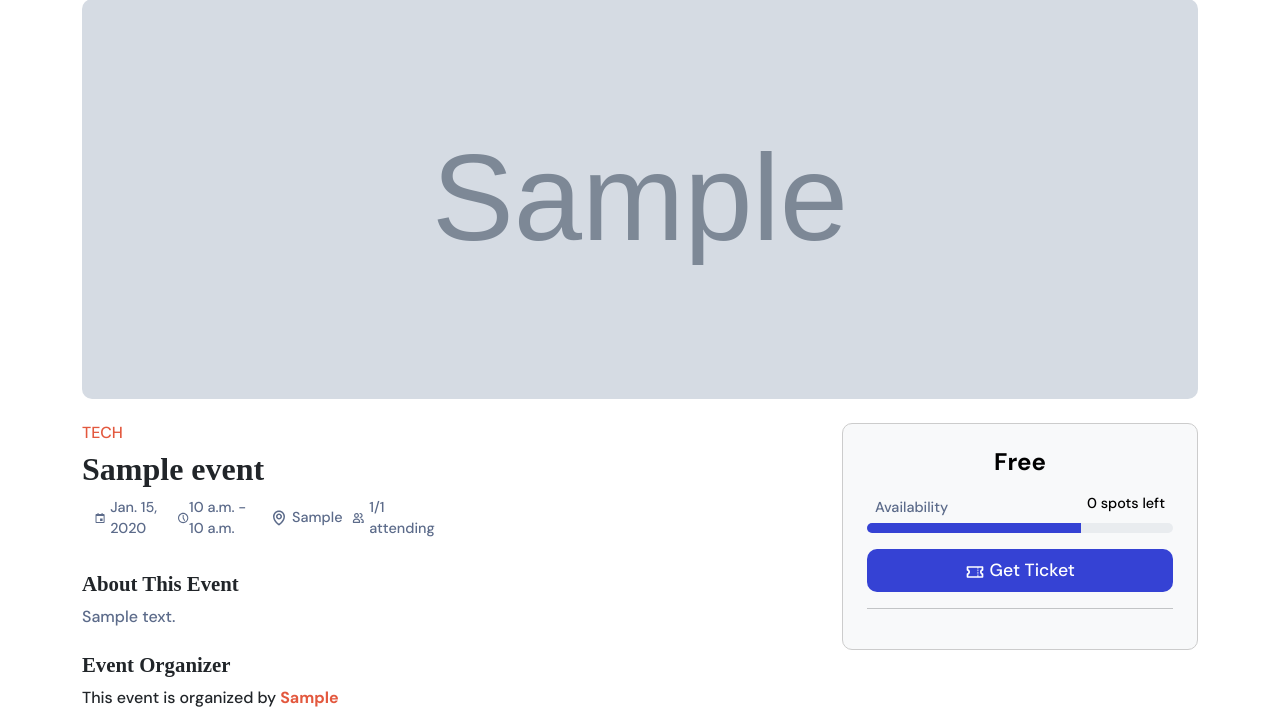
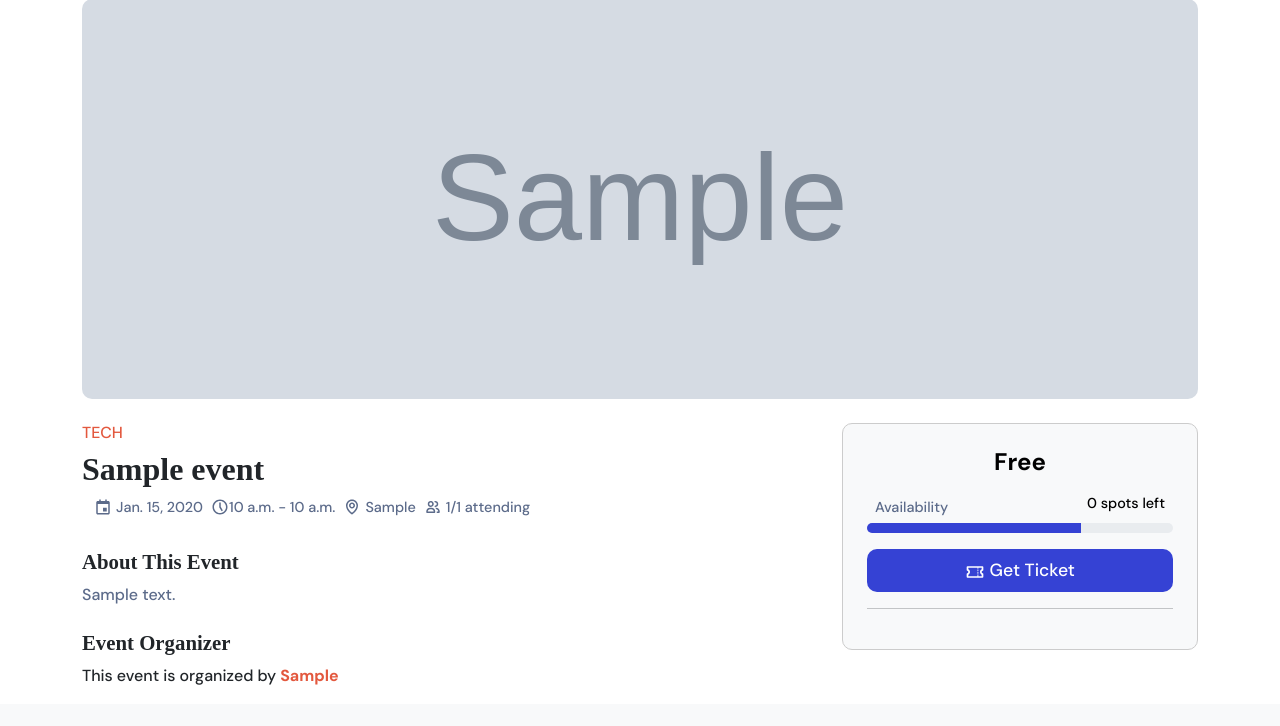
Before and after one commit to CodeOmari/Eventify, a Django app: page /event/1/ in a window 1280 px wide. Shown: the part 99-825 px from the top of the page. After the commit the page ends 784 px from the top, so only its background shows below. Run offline with Django 5.2, Linux system fonts and the light colour scheme; tables that the repository leaves empty hold one stand-in row (values such as "Sample post"); grey boxes marked "Sample" are stand-in pictures.

Commit message:
update event details template to be responsive on mobile screen sizes

```diff
--- a/Eventify/templates/event_details.html
+++ b/Eventify/templates/event_details.html
@@ -56,7 +56,7 @@
 
                 <div class="container event-details">
                    <div class="row">
-                        <div class="col-12 col-sm-6 d-flex align-items-center">
+                        <div class="col-12 col-sm-10 d-flex align-items-center">
                              <p class="evnt-date d-flex align-items-center me-2">
                                 <svg  xmlns="http://www.w3.org/2000/svg" width="18" height="18"
                                     fill="#5c6b8a" viewBox="0 0 24 24" class="me-1" >
```
